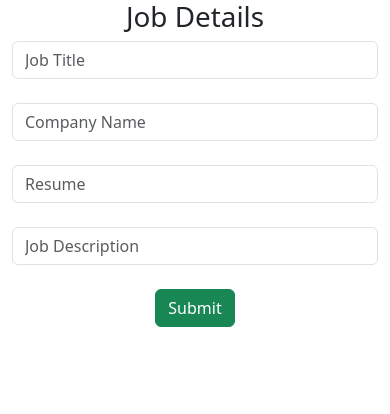
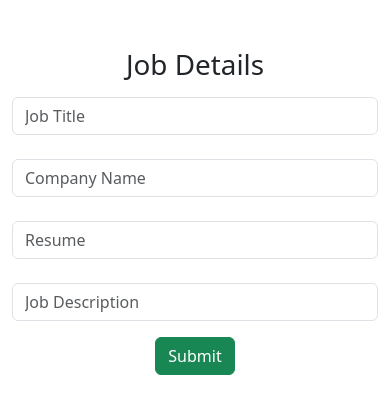
Before and after one commit to yassersadig/coverGPT, a Django app: page / in a window 390 px wide. Shown: the top 414 px of the page. Run offline with Django 4.2, Linux system fonts and the light colour scheme; some libraries are stand-ins or nearby versions.

Commit message:
[style] responsive mobile layout

```diff
--- a/cover/templates/cover/index.html
+++ b/cover/templates/cover/index.html
@@ -1,9 +1,9 @@
 {% extends "base.html" %} {% block content %}
-<h1 class="text-center">Job Details</h1>
+<h1 class="text-center mt-5 mb-3">Job Details</h1>
 <form action="/result" method="post" id="job-form">
   {% csrf_token %}
   <div class="form-group">
-    <input
+      <input
       id="title"
       name="title"
       type="text"
@@ -34,9 +34,8 @@
       class="form-control"
       placeholder="Job Description"
     />
-    <br />
   </div>
-  <div class="form-group text-center">
+  <div class="form-group text-center mt-3">
     <input type="submit" value="Submit" class="btn btn-success" />
   </div>
 </form>
--- a/cover/templates/cover/result.html
+++ b/cover/templates/cover/result.html
@@ -1,4 +1,4 @@
 {% extends "base.html" %} {% block content %}
-<h1 class="text-center">the result is:</h1>
-<h2 class="text-center">{{ result }}</h2>
+<h1 class="text-center mt-5">the result is:</h1>
+<div>{{ result }}</div>
 {% endblock content%}
--- a/templates/base.html
+++ b/templates/base.html
@@ -15,6 +15,7 @@
 
     {% load django_bootstrap5 %} {% bootstrap_css %} {% bootstrap_javascript %}
     {% bootstrap_messages %}
+    <meta name="viewport" content="width=device-width, initial-scale=1"/>
     <title>{% block title %} CoverGPT {% endblock %}</title>
   </head>
   <body>
```
Also changed, not shown: README.md.
